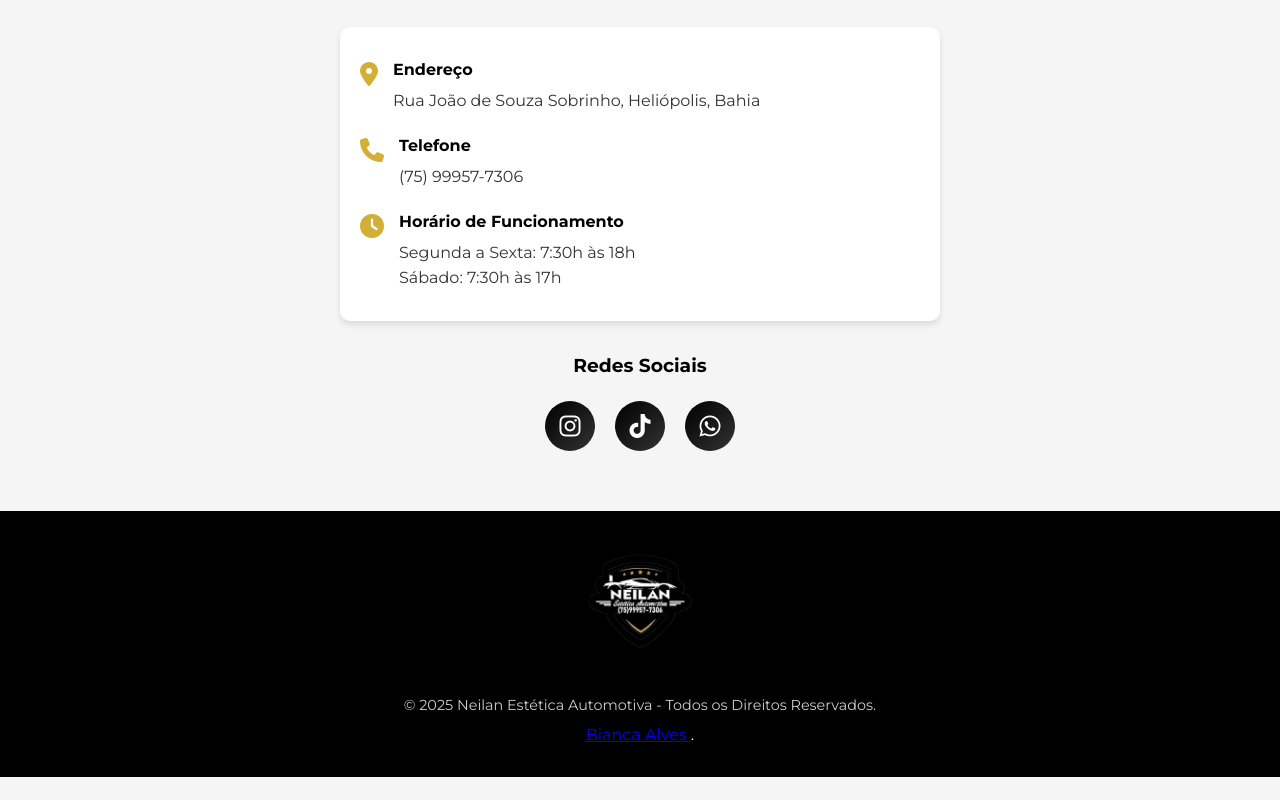
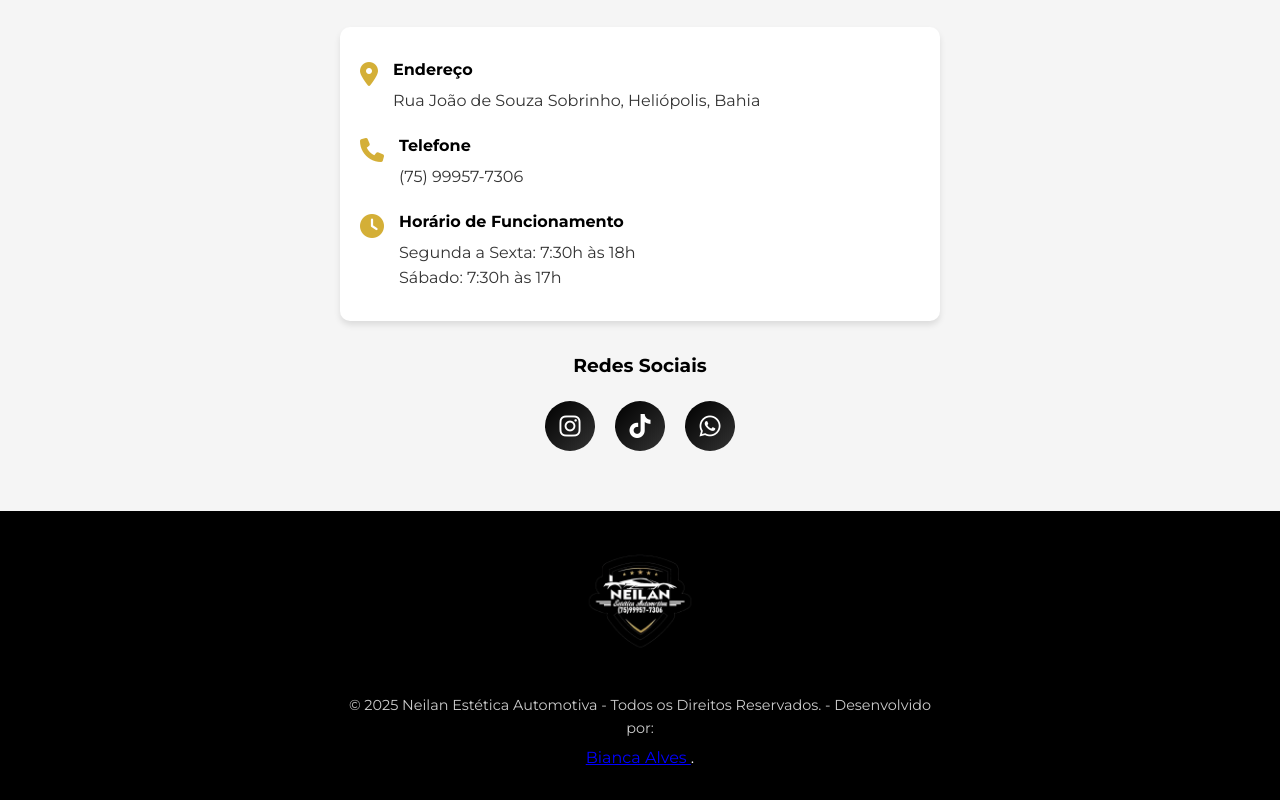
Before and after one commit to biancaalvess/Neilan-estetica-automotiva, a plain HTML site: page index.html in a window 1280 px wide. Shown: the part 3637-4437 px from the top of the page. Before the commit the page ends 4414 px from the top, so only its background shows below. Drawn offline with Linux system fonts and the light colour scheme.

Commit message:
Update index.html

```diff
--- a/index.html
+++ b/index.html
@@ -231,7 +231,7 @@
         <footer>
             <div class="footer-content">
                 <img src="img/logo.png" alt="Neilan Estética Automotiva" class="footer-logo">
-                <p>© 2025 Neilan Estética Automotiva - Todos os Direitos Reservados.</p>
+                <p>© 2025 Neilan Estética Automotiva - Todos os Direitos Reservados. - Desenvolvido por: </p>
                 <a href="https://biancaalvess-portifolio.netlify.app/" target="_blank" rel="noopener noreferrer" style="color: blue; text-decoration: underline;">
                     Bianca Alves
                 </a>.
```
